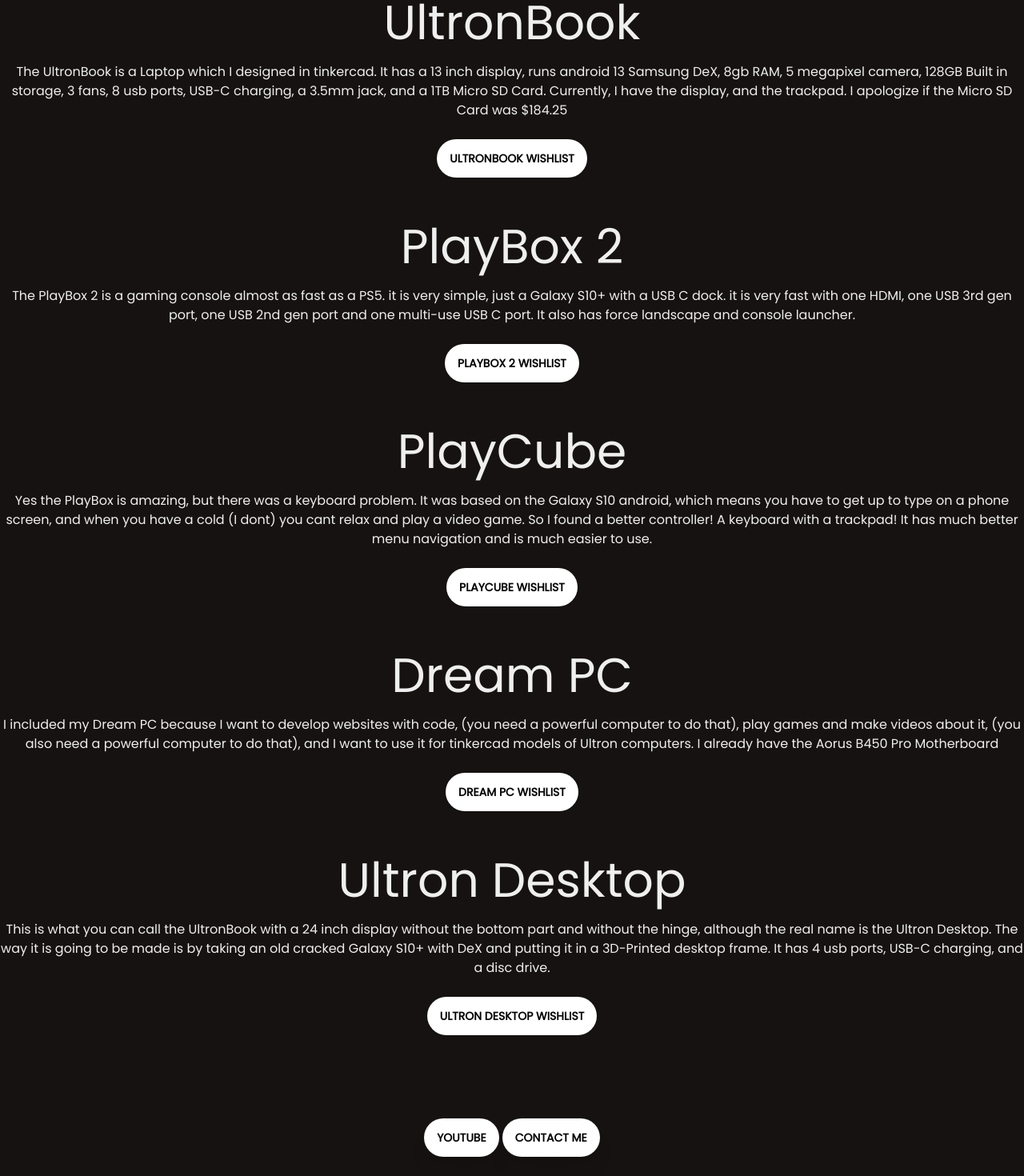
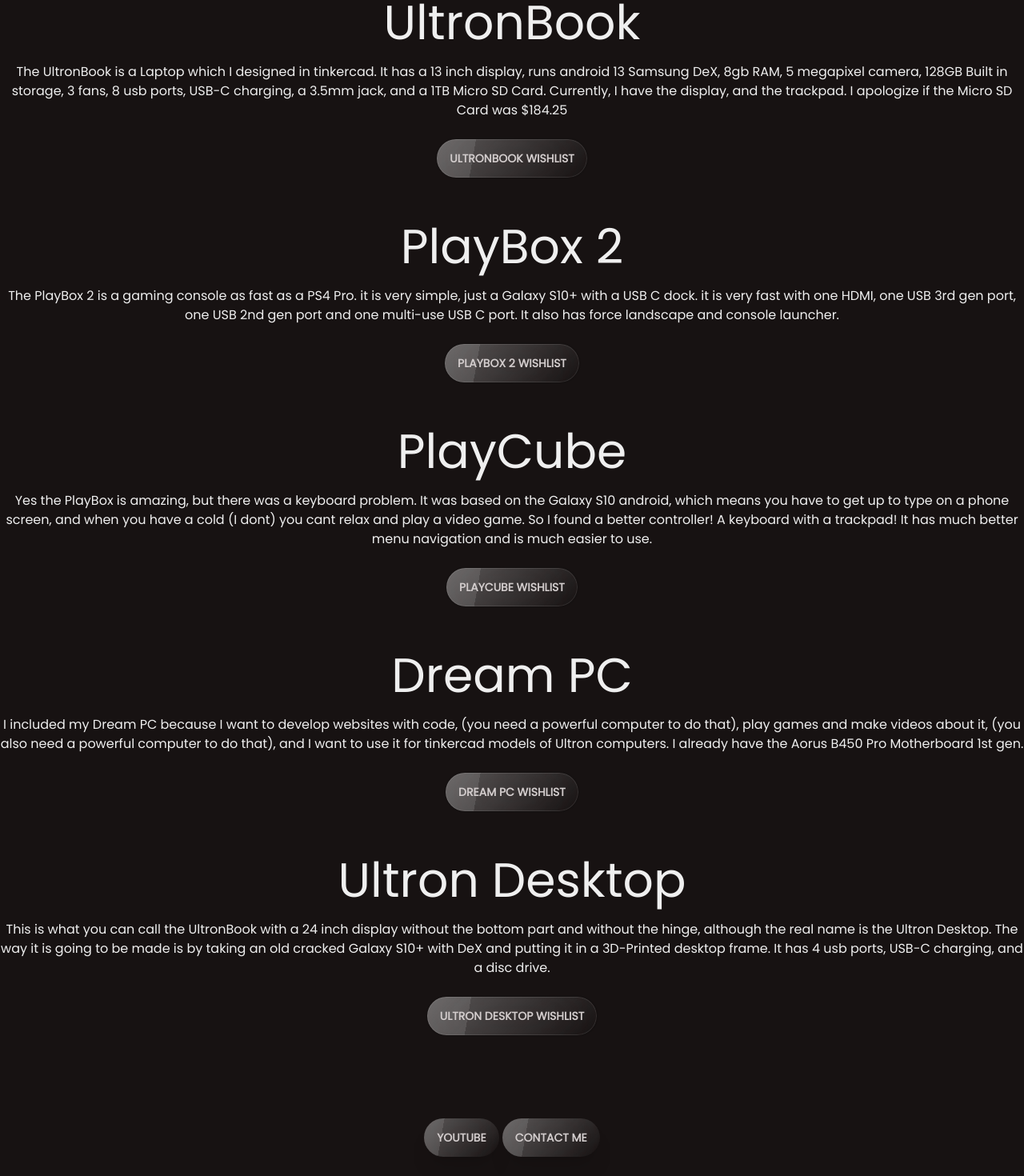
Before and after one commit to bayanalan/ultroncomputerco, a SvelteKit app: page / in a window 1280 px wide. Shown: the part 326-1796 px from the top of the page at 80% size. Built offline with nearby package versions, Linux system fonts and the light colour scheme.

Commit message:
fixed buttons

```diff
--- a/src/routes/+page.svelte
+++ b/src/routes/+page.svelte
@@ -1,4 +1,4 @@
-<div class="navbar bg-white sticky z-50 top-2 rounded-full w-[calc(100%-20px)] mx-auto">
+<div class="navbar sticky bg-white z-50 top-2 rounded-full w-[calc(100%-20px)] mx-auto">
     <div class="navbar-center text-center mx-auto ">
       <!-- svelte-ignore a11y-missing-attribute -->
       <a class="poppins text-black text-3xl ">
@@ -9,7 +9,7 @@
     </div>
   </div>
 
- <h1 class=" poppins text-center text-6xl pt-12">About Me</h1>
+<h1 class=" poppins text-center text-6xl pt-12">About Me</h1>
 <p class="text-center pt-10" > My name is Bayan Jones and I am nine years old. Ultron Computer Co is my own Computer Company. I really like making computers, and that's
  why I started the Ultron Computer Co.</p>
  <h1 class="text-6xl text-center font-Roboto pt-14">UltronBook</h1>
@@ -17,16 +17,16 @@
 runs android 13 Samsung DeX, 8gb RAM, 5 megapixel camera, 128GB Built in storage, 3 fans, 8 usb ports, USB-C charging, a 3.5mm jack, and a 1TB Micro SD Card. Currently, I have the display, and the trackpad. I apologize if the Micro SD Card was $184.25 </h1>
 
 <div class=" poppins w-full text-center">
-  <a class="btn glass mt-6 rounded-full bg-white text-black hover:shadow-xl " href="https://www.amazon.com/hz/wishlist/ls/3EDWSS4QYWYUV/ref=nav_wishlist_lists_3" target="_blank">UltronBook Wishlist</a>
+  <a class="btn glass mt-6 rounded-full hover:shadow-xl " href="https://www.amazon.com/hz/wishlist/ls/3EDWSS4QYWYUV/ref=nav_wishlist_lists_3" target="_blank">UltronBook Wishlist</a>
 </div>
 
 <h1 class=" poppins text-center text-6xl pt-14">PlayBox 2</h1>
 
-<h1 class="text-center pt-5">The PlayBox 2 is a gaming console almost as fast as a PS5. it is very simple, just a Galaxy S10+ with a USB C dock. it is very fast with one HDMI, one USB 3rd gen port, one USB 2nd gen port and one multi-use USB C port. It also has force landscape and console launcher.</h1>
+<h1 class="text-center pt-5">The PlayBox 2 is a gaming console as fast as a PS4 Pro. it is very simple, just a Galaxy S10+ with a USB C dock. it is very fast with one HDMI, one USB 3rd gen port, one USB 2nd gen port and one multi-use USB C port. It also has force landscape and console launcher.</h1>
 
 <div class="w-full text-center">
   <!-- svelte-ignore a11y-invalid-attribute -->
-  <a class=" poppins btn glass mt-6 rounded-full bg-white text-black hover:shadow-xl " href="" target="https://www.amazon.com/hz/wishlist/ls/37KNG8GX9HOEZ?ref_=wl_share">PlayBox 2 Wishlist</a>
+  <a class=" poppins btn glass mt-6 rounded-full hover:shadow-xl " href="" target="https://www.amazon.com/hz/wishlist/ls/37KNG8GX9HOEZ?ref_=wl_share">PlayBox 2 Wishlist</a>
 </div>
 
 <h1 class=" poppins text-center text-6xl pt-14">PlayCube</h1>
@@ -35,17 +35,17 @@
 
 <div class="w-full text-center">
   <!-- svelte-ignore a11y-invalid-attribute -->
-  <a class=" poppins btn glass mt-6 rounded-full bg-white text-black hover:shadow-xl " href="" target="https://www.amazon.com/hz/wishlist/ls/2ZO69VMW2G8LZ?ref_=wl_sharex">PlayCube Wishlist</a>
+  <a class=" poppins btn glass mt-6 rounded-full hover:shadow-xl " href="" target="https://www.amazon.com/hz/wishlist/ls/2ZO69VMW2G8LZ?ref_=wl_sharex">PlayCube Wishlist</a>
 </div>
 
 
 
 <h1 class="text-center text-6xl pt-14">Dream PC</h1>
 
-<h1 class="text-center pt-5">I included my Dream PC because I want to develop websites with code, (you need a powerful computer to do that), play games and make videos about it, (you also need a powerful computer to do that), and I want to use it for tinkercad models of Ultron computers. I already have the Aorus B450 Pro Motherboard</h1>
+<h1 class="text-center pt-5">I included my Dream PC because I want to develop websites with code, (you need a powerful computer to do that), play games and make videos about it, (you also need a powerful computer to do that), and I want to use it for tinkercad models of Ultron computers. I already have the Aorus B450 Pro Motherboard 1st gen.</h1>
 
 <div class="w-full text-center">
-  <a class=" poppins btn glass mt-6 rounded-full bg-white text-black hover:shadow-xl " href="https://www.amazon.com/hz/wishlist/ls/W7807HTP7TBW?ref_=wl_share" target="_blank">Dream PC Wishlist</a>
+  <a class=" poppins btn glass mt-6 rounded-full hover:shadow-xl " href="https://www.amazon.com/hz/wishlist/ls/W7807HTP7TBW?ref_=wl_share" target="_blank">Dream PC Wishlist</a>
 </div>
 
 <h1 class="text-center text-6xl pt-14 ">Ultron Desktop </h1>
@@ -53,19 +53,18 @@
 <h1 class="text-center pt-5">This is what you can call the UltronBook with a 24 inch display without the bottom part and without the hinge, although the real name is the Ultron Desktop. The way it is going to be made is by taking an old cracked Galaxy S10+ with DeX and putting it in a 3D-Printed desktop frame. It has 4 usb ports, USB-C charging, and a disc drive.</h1>
 
 <div class="w-full text-center">
-  <a class=" poppins btn glass mt-6 rounded-full bg-white text-black hover:shadow-xl " href="https://www.amazon.com/hz/wishlist/ls/WMS8PLIXHW84?ref_=wl_share" target="_blank">Ultron Desktop Wishlist</a>
+  <a class=" poppins btn glass mt-6 rounded-full hover:shadow-xl " href="https://www.amazon.com/hz/wishlist/ls/WMS8PLIXHW84?ref_=wl_share" target="_blank">Ultron Desktop Wishlist</a>
 </div>
 
 <!-- svelte-ignore a11y-missing-content -->
 <h1 class="pt-20"></h1>
 
 <div class="w-full text-center">
-  <a class="poppins shadow-xl btn glass mt-6 rounded-full bg-white text-black hover:shadow-xl" href="https://www.youtube.com/channel/UCNO7sfAI3CiN59y2vDt2dVw" target="_blank">Youtube</a>
+  <a class="btn glass poppins shadow-xl mt-6 rounded-full hover:shadow-xl" href="https://www.youtube.com/channel/UCNO7sfAI3CiN59y2vDt2dVw" target="_blank">Youtube</a>
 
 
-<a href="mailto:ultron.business@gmail.com?subject="  class=" poppins btn glass rounded-full bg-white text-black shadow-xl" target="_blank">Contact Me</a>
+<a href="mailto:ultron.business@gmail.com?subject="  class="btn glass poppins rounded-full shadow-xl" target="_blank">Contact Me</a>
 </div>
-
 
 
 <style>
```
